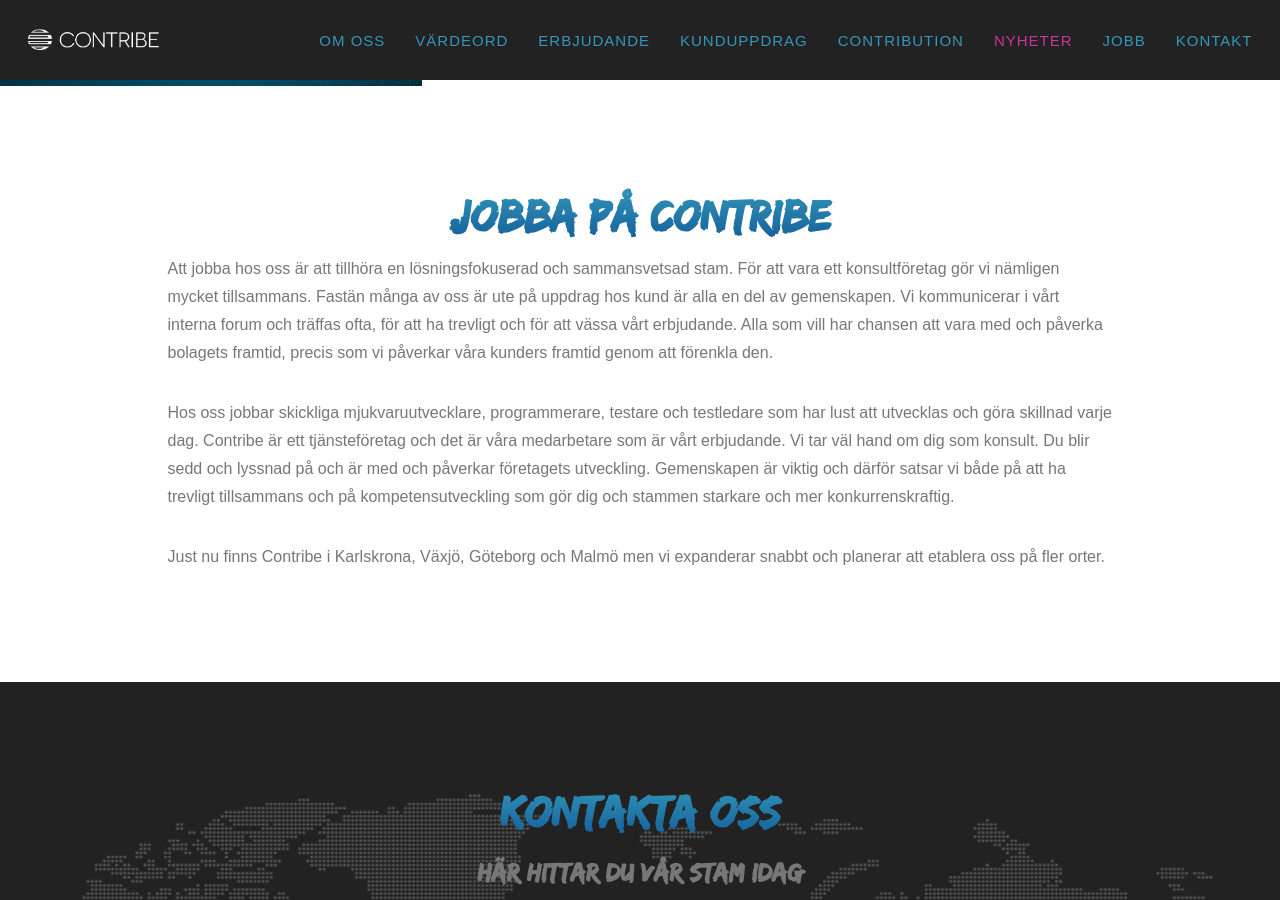
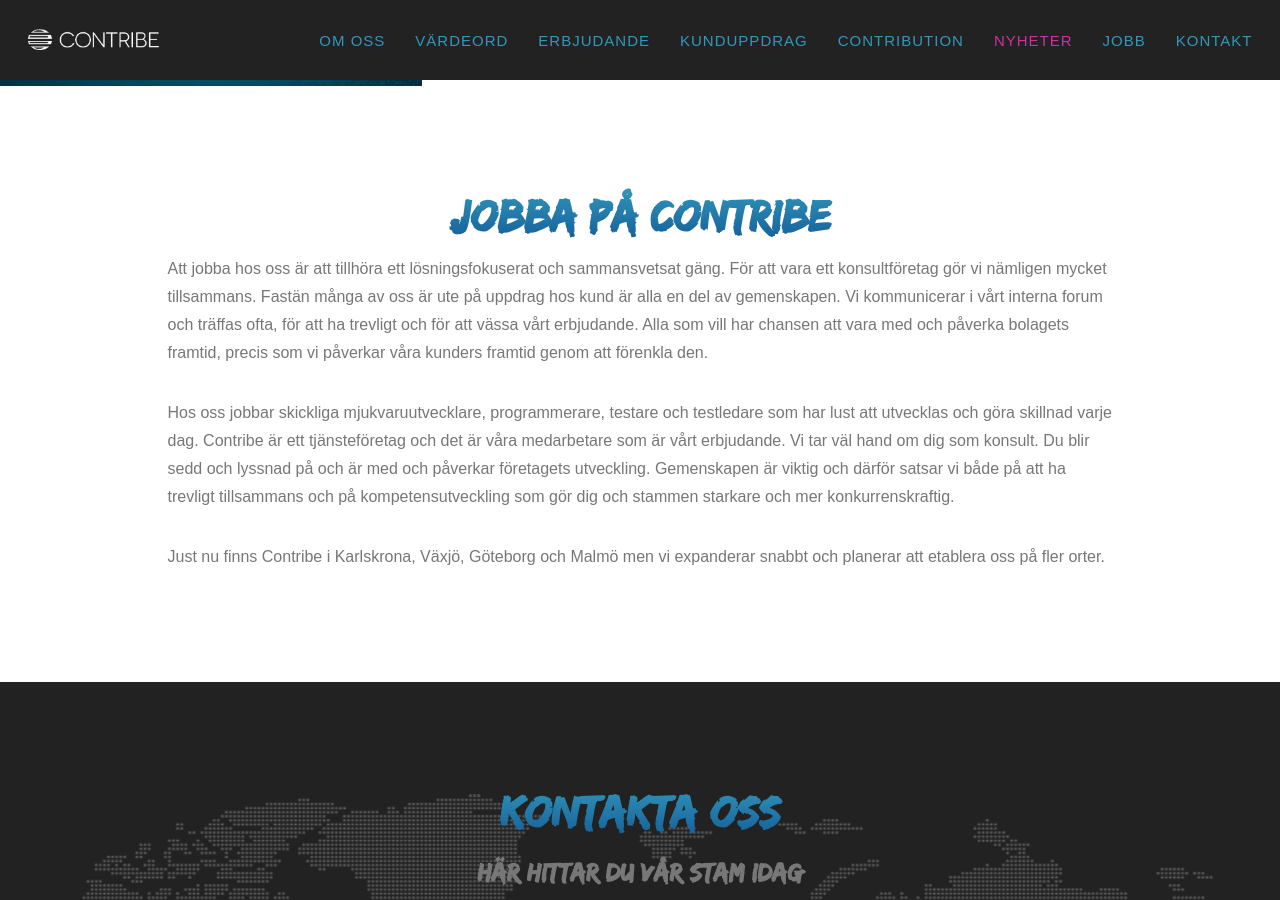
Before and after one commit to contribe/contribe, a Jekyll site: the page built from index.html, in a window 1280 px wide and 900 px high, scrolled down 5364 px. Built offline with Jekyll 4.4.1, drawn with Linux system fonts in a browser that asks for light colours; nearby versions of some CDN libraries; some web fonts are replaced; some of the changed text lies outside the part shown.

Commit message:
Text changes according to Roger

```diff
--- a/_includes/about.html
+++ b/_includes/about.html
@@ -5,7 +5,7 @@
             <div class="col-lg-8 col-lg-offset-2 text-center">
                 <h2 class="section-heading">Välkommen, helt enkelt!</h2>
                 <p class="light">Contribe är en leverantör inom systemutveckling, test/verifiering och verksamhetsutveckling. En snabbt växande skara IT-konsulter med ett och samma mål – att ge våra kunder tillgång till smarta sätt att effektivisera och eliminera krångel i vardagen.</p>
-                <p class="light">Contribe är din expertresurs, din kollega och din leverantör – när och så länge du behöver det. Vi vet att vår prestigelösa attityd smittar av sig på kunder och nya medarbetare. Det blir ofta så när man trivs ihop och ser resultat. Vi är en tribe, en stam, och du är varmt välkommen in i gemenskapen.</p>
+                <p class="light">Contribe är din expertresurs, din kollega och din leverantör – när och så länge du behöver det. Vi vet att vår prestigelösa attityd smittar av sig på kunder och nya medarbetare. Det blir ofta så när man trivs ihop och ser resultat. Du är varmt välkommen in i gemenskapen.</p>
             </div>
         </div>
     </div>
--- a/_includes/header.html
+++ b/_includes/header.html
@@ -63,7 +63,7 @@
                 <div class="fill secondBG">
                     <div class="intro-text">
                         <div class="intro-heading animated fadeInDown">Join the tribe!</div>
-                        <div class="intro-lead-in animated fadeInLeft">IT-konsulterna av den nya stammen</div>
+                        <div class="intro-lead-in animated fadeInLeft">IT-konsulterna som vågar mer</div>
                         <a class="page-scroll" href="#about"><div class="intro-lead-in-link animated fadeInUp">Läs Mer</div></a>
                     </div>
                 </div>
--- a/_includes/jobs.html
+++ b/_includes/jobs.html
@@ -8,7 +8,7 @@
         </div>
         <div class="row text-center">
             <div class="col-md-10 col-md-offset-1 text-left">
-                <p class="large text-muted">Att jobba hos oss är att tillhöra en lösningsfokuserad och sammansvetsad stam. För att vara ett konsultföretag gör vi nämligen mycket tillsammans. Fastän många av oss är ute på uppdrag hos kund är alla en del av gemenskapen. Vi kommunicerar i vårt interna forum och träffas ofta, för att ha trevligt och för att vässa vårt erbjudande. Alla som vill har chansen att vara med och påverka bolagets framtid, precis som vi påverkar våra kunders framtid genom att förenkla den.</p><br><p class="large text-muted">Hos oss jobbar skickliga mjukvaruutvecklare, programmerare, testare och testledare som har lust att utvecklas och göra skillnad varje dag. Contribe är ett tjänsteföretag och det är våra medarbetare som är vårt erbjudande. Vi tar väl hand om dig som konsult. Du blir sedd och lyssnad på och är med och påverkar företagets utveckling. Gemenskapen är viktig och därför satsar vi både på att ha trevligt tillsammans och på kompetensutveckling som gör dig och stammen starkare och mer konkurrenskraftig.</p><br><p class="large text-muted">Just nu finns Contribe i Karlskrona, Växjö, Göteborg och Malmö men vi expanderar snabbt och planerar att etablera oss på fler orter.
+                <p class="large text-muted">Att jobba hos oss är att tillhöra ett lösningsfokuserat och sammansvetsat gäng. För att vara ett konsultföretag gör vi nämligen mycket tillsammans. Fastän många av oss är ute på uppdrag hos kund är alla en del av gemenskapen. Vi kommunicerar i vårt interna forum och träffas ofta, för att ha trevligt och för att vässa vårt erbjudande. Alla som vill har chansen att vara med och påverka bolagets framtid, precis som vi påverkar våra kunders framtid genom att förenkla den.</p><br><p class="large text-muted">Hos oss jobbar skickliga mjukvaruutvecklare, programmerare, testare och testledare som har lust att utvecklas och göra skillnad varje dag. Contribe är ett tjänsteföretag och det är våra medarbetare som är vårt erbjudande. Vi tar väl hand om dig som konsult. Du blir sedd och lyssnad på och är med och påverkar företagets utveckling. Gemenskapen är viktig och därför satsar vi både på att ha trevligt tillsammans och på kompetensutveckling som gör dig och stammen starkare och mer konkurrenskraftig.</p><br><p class="large text-muted">Just nu finns Contribe i Karlskrona, Växjö, Göteborg och Malmö men vi expanderar snabbt och planerar att etablera oss på fler orter.
             </div>
         </div>
         <div class="col-md-10 col-md-offset-1 text-center">
```
